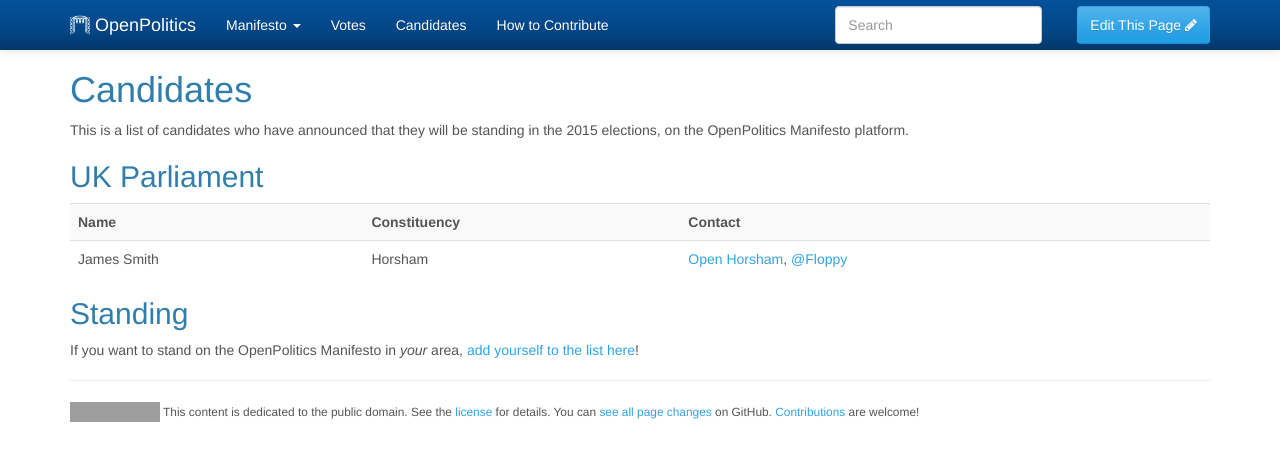
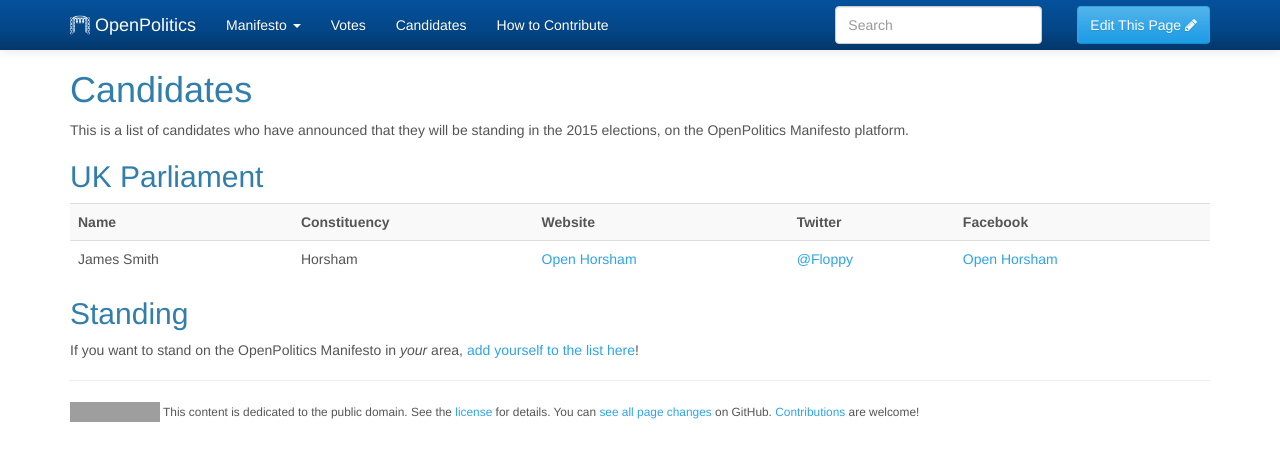
Before and after one commit to openpolitics/manifesto, a Jekyll site: the page built from candidates.html, in a window 1280 px wide. Shown: the top 461 px of the page. Built offline with Jekyll 4.4.1, drawn with Linux system fonts in a browser that asks for light colours; grey boxes are pictures that could not be loaded.

Commit message:
Refactor candidate list to use data file
No policy change

```diff
--- a/candidates.html
+++ b/candidates.html
@@ -12,15 +12,21 @@ This is a list of candidates who have announced that they will be standing in th
   <tr>
     <th>Name</th>
     <th>Constituency</th>
-    <th>Contact</th>
+    <th>Website</th>
+    <th>Twitter</th>
+    <th>Facebook</th>
   </tr>
-  <tr>
-    <td>James Smith</td>
-    <td>Horsham</td>
-    <td><a href='http://openhorsham.org.uk'>Open Horsham</a>, <a href='http://twitter.com/Floppy'>@Floppy</a></td>
-  </tr>
+  {% for candidate in site.data.candidates %}
+    <tr>
+      <td>{{ candidate.name }}</td>
+      <td>{{ candidate.constituency }}</td>
+      <td><a href='{{ candidate.website }}'>{{ candidate.website_title }}</a></td>
+      <td><a href='https://twitter.com/{{ candidate.twitter }}'>@{{ candidate.twitter }}</a></td>
+      <td><a href='https://facebook.com/{{ candidate.facebook }}'>{{ candidate.facebook_title }}</a></td>
+    </tr>
+  {% endfor %}
 </table>
 
 <h2>Standing</h2>
 
-If you want to stand on the OpenPolitics Manifesto in <em>your</em> area, <a href='https://github.com/openpolitics/manifesto/edit/gh-pages/candidates.html'>add yourself to the list here</a>!
+If you want to stand on the OpenPolitics Manifesto in <em>your</em> area, <a href='https://github.com/openpolitics/manifesto/edit/gh-pages/_data/candidates.yml'>add yourself to the list here</a>!
```
Also changed, not shown: _data/candidates.yml (added, +13 -0 lines).
